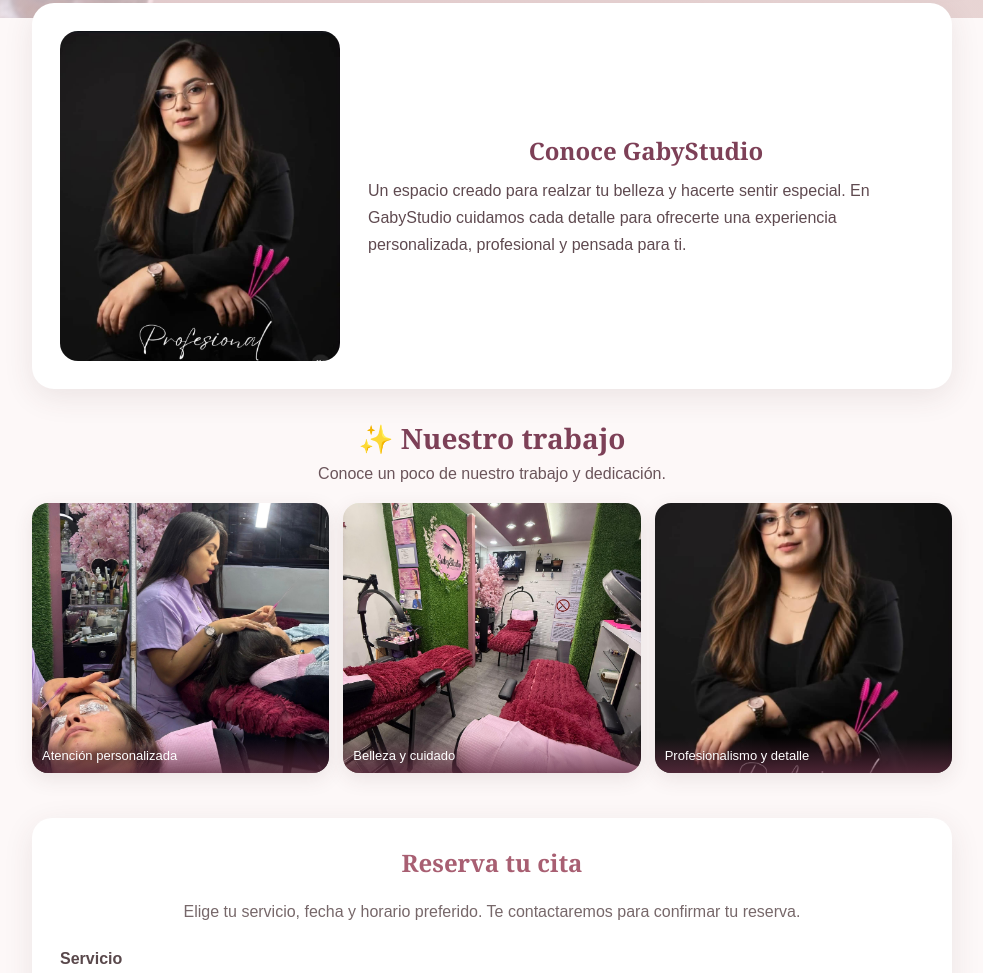
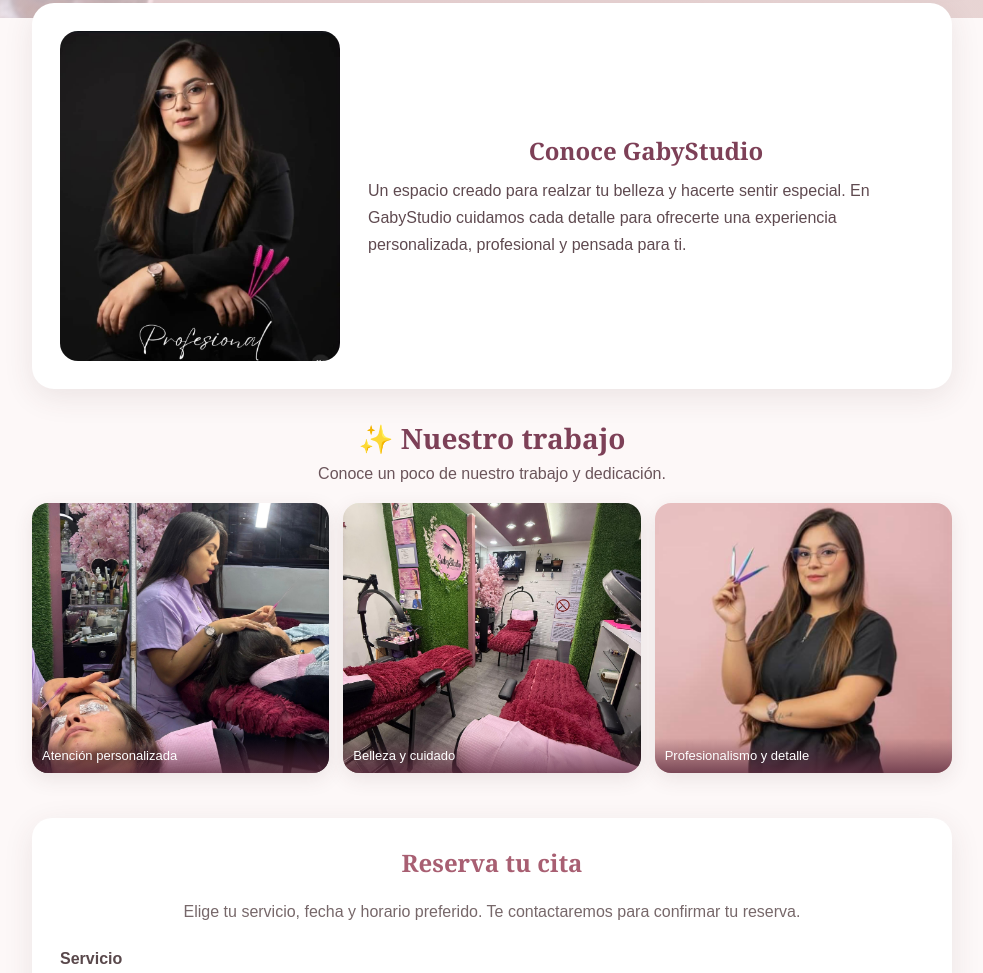
Before and after one commit to jottace23-debug/Gabystudio, a plain HTML site: page index.html in a window 1280 px wide. Shown: the part 357-1330 px from the top of the page, without its empty margins (148-1131 px from the left). Drawn offline with Linux system fonts and the light colour scheme.

Commit message:
Update index.html

```diff
--- a/index.html
+++ b/index.html
@@ -434,7 +434,7 @@ textarea{min-height:90px;resize:vertical}
     </div>
 
     <div class="gallery-item">
-      <img src="gaby-profesional.jpg" alt="GabyStudio profesional">
+      <img src="gaby-trabajando-3.png" alt="GabyStudio profesional">
       <div class="gallery-caption">Profesionalismo y detalle</div>
     </div>
   </div>
```
